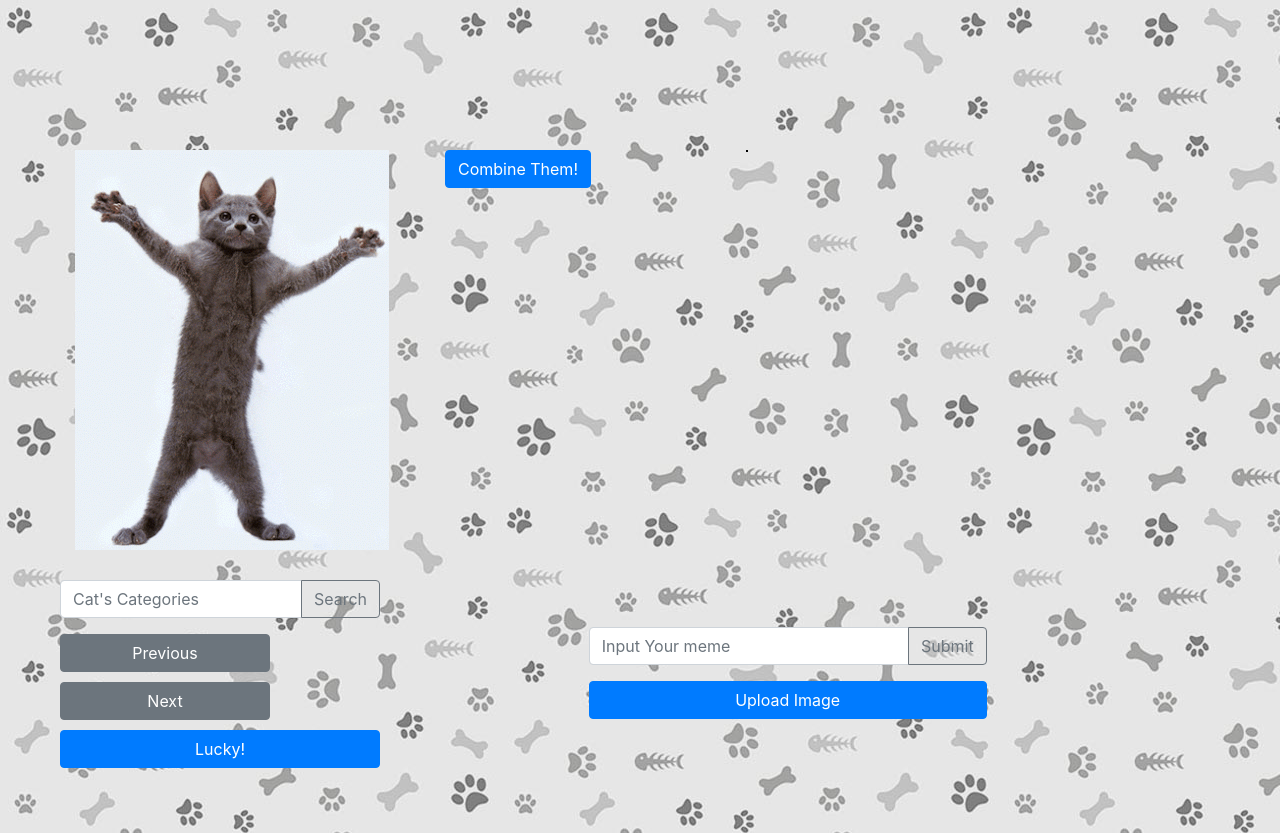
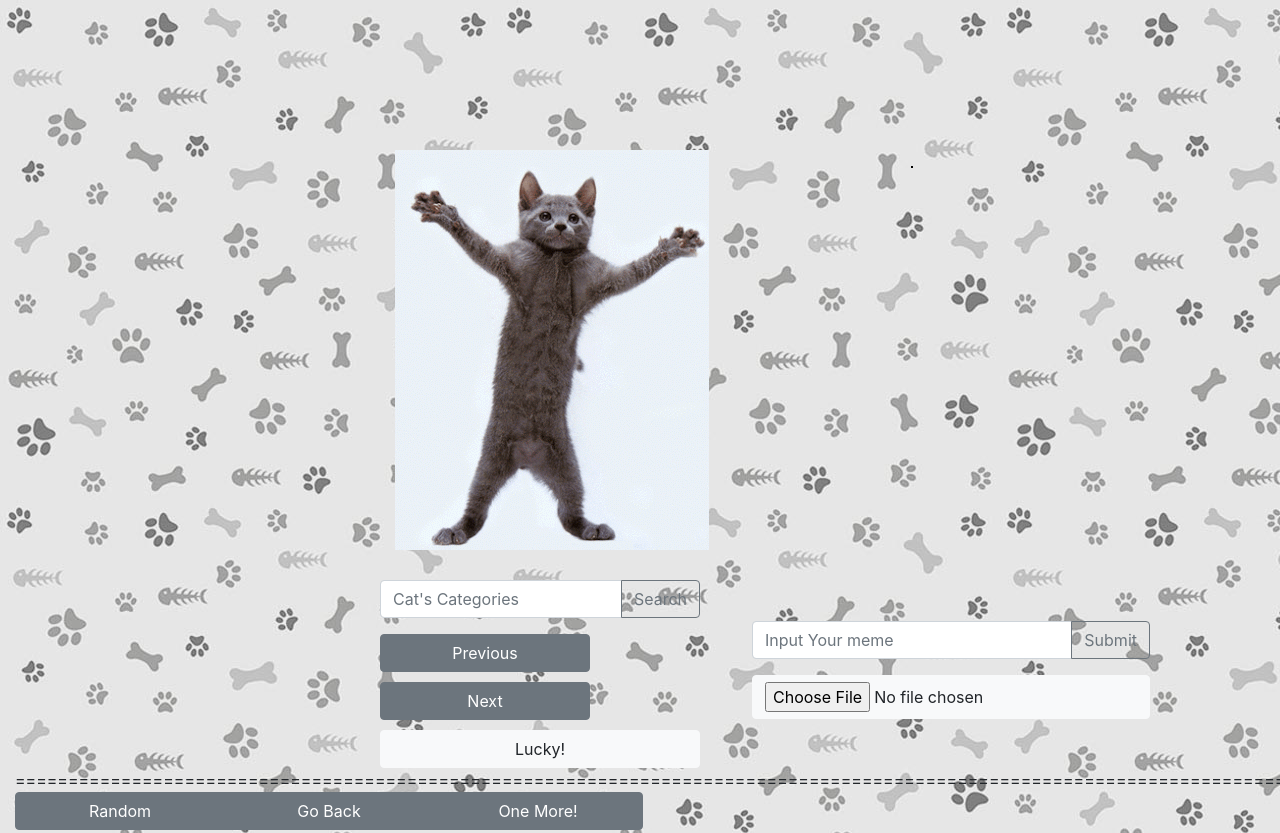
Before and after one commit to GuanmingQiao/CatHub, a website with bundled scripts: page combine.html in a window 1280 px wide. Shown: the top 833 px of the page. Built offline with nearby package versions, Linux system fonts and the light colour scheme.

Commit message:
upload image implementation

```diff
--- a/combine.html
+++ b/combine.html
@@ -24,13 +24,17 @@
     <!--customize css-->
     <link rel="stylesheet" href="./css/combine.css"/>
 
+    <!--upload script-->
+    <script src="js/upload.js"></script>
+
     <meta name="viewport"
           content="width=device-width, initial-scale=1, maximum-scale=1, minimum-scale=1, user-scalable=no">
     <title>Combine</title>
 </head>
 <body>
     <div class="container-fluid" id="combiner" style="padding-bottom: 150px">
-        <div class="row" >
+        <div class="row">
+            <div class="col-sm-3"></div>
             <div class="col-sm-3" id="gif-preview" style="margin-top: 150px; margin-left: 60px">
                 <div class="row">
                     <div class="col" align="center">
@@ -46,15 +50,13 @@
                     </div>
                     <button type="button" class="btn btn-secondary">Previous</button>
                     <button type="button" class="btn btn-secondary">Next</button>
-                    <button type="button" class="btn btn-primary btn-block">Lucky!</button>
+                    <button type="button" class="btn btn-light btn-block">Lucky!</button>
                 </div>
-            </div>
-            <div class="col-sm-1" style="margin-top: 150px; margin-left: 50px">
-                <button id = "combineThem" type="button" class="btn btn-primary">Combine Them!</button>
             </div>
             <div class="col-sm-3" style="margin-top: 150px; margin-left: 50px; vertical-align: bottom">
                 <div class="row">
                     <div class="col" align="center">
+                        <img id = "uploadedImg"/>
                         <canvas id="memeCanvas" width=0 height=0 style="border:1px solid #000000;"></canvas>
                     </div>
                 </div>
@@ -65,16 +67,10 @@
                             <button id = "submitMeme" class="btn btn-outline-secondary" type="button">Submit</button>
                         </div>
                     </div>
-                    <button id = "uploadImageButton" type="button" class="btn btn-primary btn-block">Upload Image</button>
-                </div>
-                <div class="row">
-
-                </div>
-
+                    <input class="btn btn-light btn-block" type="file" onchange="readURL(this)"/>
+                </input>
             </div>
-            <div class="col-sm-3">
-
-            </div>
+            <div class="col-sm-3"></div>
         </div>
     </div>
 
--- /dev/null
+++ b/js/upload.js
@@ -0,0 +1,14 @@
+function readURL(input) {
+    if (input.files && input.files[0]) {
+        var reader = new FileReader();
+
+        reader.onload = function (e) {
+            $('#uploadedImg')
+            .attr('src', e.target.result)
+            .width(150)
+            .height(200);
+        };
+
+        reader.readAsDataURL(input.files[0]);
+    }
+}
```
